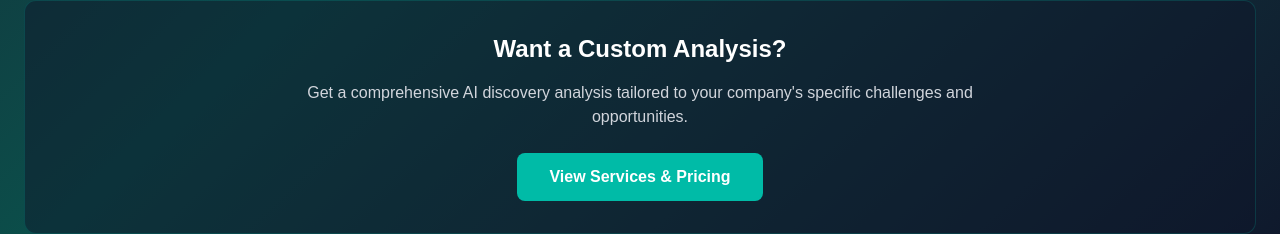
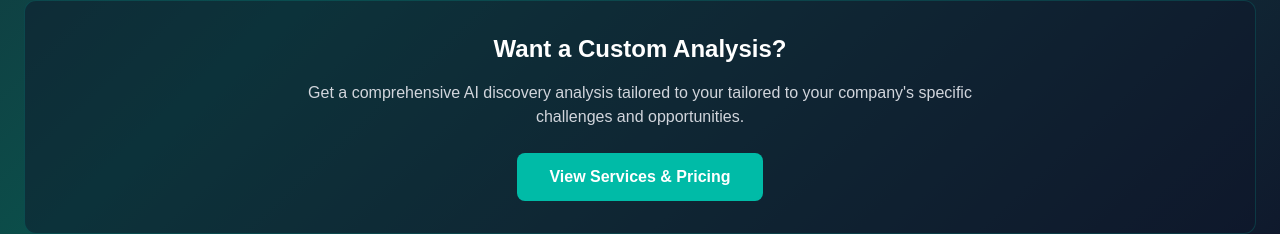
Before and after one commit to VuduVations/vuduvations-site, a Next.js app: page /demo in a window 1280 px wide. Shown: the part 918-1152 px from the top of the page. Built offline with nearby package versions, Linux system fonts and the light colour scheme.

Commit message:
Fix apostrophe encoding

```diff
--- a/src/app/demo/page.js
+++ b/src/app/demo/page.js
@@ -110,7 +110,7 @@ export default function DemoSelector() {
         <div className="mt-16 text-center bg-slate-900/50 border border-teal-500/20 rounded-xl p-8">
           <h2 className="text-2xl font-bold mb-4">Want a Custom Analysis?</h2>
           <p className="text-gray-300 mb-6 max-w-2xl mx-auto">
-            Get a comprehensive AI discovery analysis tailored to your company's specific challenges and opportunities.
+            Get a comprehensive AI discovery analysis tailored to your tailored to your company&apos;s specific challenges and opportunities.
           </p>
           <Link
             href="/#services"
```
